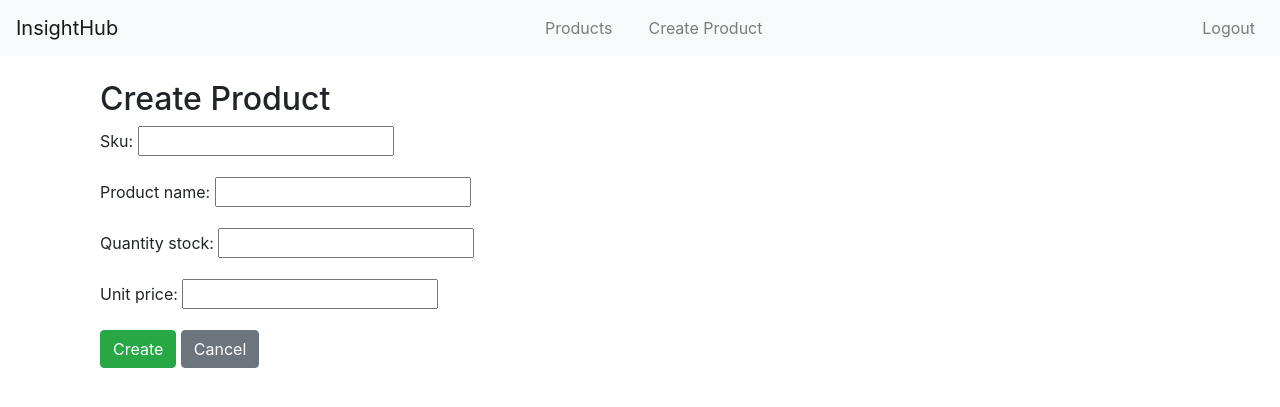
After one commit to Bjorth/InsightHub, a Django app: page /products/create/ in a window 1280 px wide. The commit adds this page. Shown: the top 407 px of the page. Run offline with Django 5.2, Linux system fonts and the light colour scheme; the visitor is signed in with stand-in values (Sample User, id 1); some libraries are stand-ins or nearby versions.

Commit message:
add html views

```diff
--- a/config/urls.py
+++ b/config/urls.py
@@ -17,12 +17,20 @@ Including another URLconf
 from django.contrib import admin
 from django.urls import path, include
 
-from reports.views import register_view, index_view, create_report
+from reports import views
 
 urlpatterns = [
     path('admin/', admin.site.urls),
-    path('', index_view, name='index'),
-    path('register/', register_view, name='register'),
+    path('', views.index_view, name='index'),
+    path('register/', views.register_view, name='register'),
     path('accounts/', include('django.contrib.auth.urls')),
-    path('create/', create_report, name='create_report')
+    path('create/', views.create_report, name='create_report'),
+    path('products/', views.product_view, name='product_view'),
+    path('products/create/', views.product_create, name='product_create'),
+    path('products/update/<pk>', views.product_update, name='product_update'),
+    path('products/delete/<pk>', views.product_delete, name='product_delete'),
+    path('product_reports', views.product_report_view, name='product_report_view'),
+    path('product_reports/create/', views.product_report_create, name='product_report_create'),
+    path('product_reports/udpate/<pk>', views.product_report_update, name='product_report_update'),
+    path('product_reports/delete/<pk>', views.product_report_delete, name='product_report_delete'),
 ]
--- a/reports/forms.py
+++ b/reports/forms.py
@@ -2,7 +2,7 @@ from django import forms
 from django.contrib.auth.models import User
 from django.contrib.auth.forms import UserCreationForm
 
-from .models import Report
+from .models import Report, ReportProduct, Product
 
 
 class RegisterForm(UserCreationForm):
@@ -23,3 +23,19 @@ class ReportForm(forms.ModelForm):
     def __init__(self, *args, **kwargs):
         super().__init__(*args, **kwargs)
         self.fields['user'].widget.attrs.update({'class': 'form-control'})
+
+class ProductForm(forms.ModelForm):
+    class Meta:
+        model = Product
+        fields = ['sku', 'product_name', 'quantity_stock', 'unit_price']
+
+    def clean_sku(self):
+        sku = self.cleaned_data['sku']
+        if not sku.startswith('0'):
+            sku = sku.zfill('7')
+        return sku
+
+class ProductReportForm(forms.ModelForm):
+    class Meta:
+        model = ReportProduct
+        fields = ['report', 'product', 'quantity_found']
--- a/reports/models.py
+++ b/reports/models.py
@@ -10,14 +10,19 @@ class Report(models.Model):
         return f'Report {self.id} by {self.user.username}'
 
 class Product(models.Model):
-    sku = models.IntegerField()
+    sku = models.CharField(max_length=7)
     product_name = models.CharField(max_length=255)
     quantity_stock = models.IntegerField()
     unit_price = models.DecimalField(max_digits=10, decimal_places=2)
     entry_date = models.DateTimeField(auto_now_add=True)
 
     def __str__(self):
-        return f'Product {self.product_name}'
+        return f'{self.sku} {self.product_name}'
+
+    def save(self, *args, **kwargs):
+        if not self.sku.startswith('0'):
+            self.sku = self.sku.zfill(7)
+        super(Product, self).save(*args, **kwargs)
 
 class ReportProduct(models.Model):
     report = models.ForeignKey(Report, on_delete=models.CASCADE)
--- a/reports/templates/base.html
+++ b/reports/templates/base.html
@@ -2,46 +2,63 @@
 <html lang="en">
 <head>
     <meta charset="UTF-8">
-    <meta name="viewport" content="width=device-width, initial-scale=1, shrink-to-fit=no">
-    <title>{% block title %}My Site{% endblock %}</title>
-    <!-- Bootstrap CSS -->
-    <link rel="stylesheet" href="https://stackpath.bootstrapcdn.com/bootstrap/4.5.0/css/bootstrap.min.css">
-    {% block extra_head %}{% endblock %}
+    <meta name="viewport" content="width=device-width, initial-scale=1.0">
+    <title>{% block title %}InsightHub{% endblock %}</title>
+    <link rel="stylesheet" href="https://stackpath.bootstrapcdn.com/bootstrap/4.5.2/css/bootstrap.min.css">
+    <style>
+        .navbar-nav .nav-item {
+            margin-left: 20px;
+        }
+        .form-inline .nav-link {
+            padding: 0;
+            margin-left: 20px;
+        }
+    </style>
 </head>
 <body>
 <nav class="navbar navbar-expand-lg navbar-light bg-light">
-    <a class="navbar-brand" href="#">My Site</a>
+    <a class="navbar-brand" href="{% url 'index' %}">InsightHub</a>
     <button class="navbar-toggler" type="button" data-toggle="collapse" data-target="#navbarNav" aria-controls="navbarNav" aria-expanded="false" aria-label="Toggle navigation">
         <span class="navbar-toggler-icon"></span>
     </button>
-    <div class="collapse navbar-collapse" id="navbarNav">
-        <ul class="navbar-nav ml-auto">
+    <div class="collapse navbar-collapse justify-content-center" id="navbarNav">
+        <ul class="navbar-nav">
             <li class="nav-item">
-                <a class="nav-link" href="{% url 'index' %}">Home</a>
-            </li>
-            <li class="nav-item">
-                <a class="nav-link" href="{% url 'register' %}">Register</a>
+                <a class="nav-link" href="{% url 'product_view' %}">Products</a>
             </li>
             {% if user.is_authenticated %}
             <li class="nav-item">
-                <form action="{% url 'logout' %}" method="post">
-                    {% csrf_token %}
-                    <button type="submit" class="btn btn-link nav-link">Logout</button>
-                </form>
+                <a class="nav-link" href="{% url 'product_create' %}">Create Product</a>
             </li>
-            {% else %}
-                <li>
-                    <a class="nav-link" href="{% url 'login' %}">Login</a>
-                </li>
             {% endif %}
-            <!-- Add other nav links as needed -->
         </ul>
+    </div>
+    <div class="navbar-nav ml-auto">
+        {% if user.is_authenticated %}
+        <li class="nav-item">
+            <form method="post" action="{% url 'logout' %}" class="form-inline">
+                {% csrf_token %}
+                <button type="submit" class="btn btn-link nav-link">Logout</button>
+            </form>
+        </li>
+        {% else %}
+        <li class="nav-item">
+            <a class="nav-link" href="{% url 'login' %}">Login</a>
+        </li>
+        <li class="nav-item">
+            <a class="nav-link" href="{% url 'register' %}">Register</a>
+        </li>
+        {% endif %}
     </div>
 </nav>
 
-<div class="container mt-4">
+<div class="container">
     {% block content %}
     {% endblock %}
 </div>
+
+<script src="https://code.jquery.com/jquery-3.5.1.slim.min.js"></script>
+<script src="https://cdn.jsdelivr.net/npm/@popperjs/core@2.5.3/dist/umd/popper.min.js"></script>
+<script src="https://stackpath.bootstrapcdn.com/bootstrap/4.5.2/js/bootstrap.min.js"></script>
 </body>
 </html>
--- /dev/null
+++ b/reports/templates/reports/product_form.html
@@ -0,0 +1,13 @@
+{% extends 'base.html' %}
+
+{% block content %}
+<div class="container mt-4">
+    <h2>{% if form.instance.pk %}Edit Product{% else %}Create Product{% endif %}</h2>
+    <form method="post">
+        {% csrf_token %}
+        {{ form.as_p }}
+        <button type="submit" class="btn btn-success">{% if form.instance.pk %}Update{% else %}Create{% endif %}</button>
+        <a href="{% url 'product_view' %}" class="btn btn-secondary">Cancel</a>
+    </form>
+</div>
+{% endblock %}
--- a/reports/views.py
+++ b/reports/views.py
@@ -1,9 +1,9 @@
-from django.shortcuts import render, redirect
+from django.shortcuts import render, redirect, get_object_or_404
 from django.contrib.auth import login, authenticate
 from django.contrib.auth.decorators import login_required
 
-from .forms import RegisterForm, ReportForm
-
+from .forms import RegisterForm, ReportForm, ProductForm, ProductReportForm
+from .models import Product, ReportProduct
 # Create your views here.
 
 def index_view(request):
@@ -37,3 +37,74 @@ def create_report(request):
         form = ReportForm()
 
     return render(request, 'reports/create_report.html', {'from': form})
+
+
+@login_required
+def product_view(request):
+    products = Product.objects.all()
+    return render(request, 'reports/product_view.html', {'products': products})
+
+@login_required
+def product_create(request):
+    if request.method == 'POST':
+        form = ProductForm(request.POST)
+        if form.is_valid():
+            form.save()
+            return redirect('product_view')
+    else:
+        form = ProductForm()
+    return render(request, 'reports/product_form.html', {'form': form})
+
+@login_required
+def product_update(request, pk):
+    product = get_object_or_404(Product, pk=pk)
+    if request.method == 'POST':
+        form = ProductForm(request.POST, instance=product)
+        if form.is_valid():
+            form.save()
+            return redirect('product_view')
+    else:
+        form = ProductForm(instance=product)
+    return render(request, 'reports/product_form.html', {'form': form})
+
+def product_delete(request, pk):
+    product = get_object_or_404(Product, pk=pk)
+    if request.method == 'POST':
+        product.delete()
+        return redirect('product_view')
+    return render(request, 'reports/product_delete_approve.html', {'product': product})
+
+@login_required
+def product_report_view(request):
+    reports = ReportProduct.objects.all()
+    return render(request, 'reports/product_report_view.html', {'reports': reports})
+
+@login_required
+def product_report_create(request):
+    if request.method == 'POST':
+        form = ProductReportForm(request.POST)
+        if form.is_valid():
+            form.save()
+            return redirect('product_report_view')
+    else:
+        form = ProductReportForm()
+    return render(request, 'reports/product_report_form.html', {'form': form})
+
+@login_required
+def product_report_update(request, pk):
+    report = get_object_or_404(ReportProduct, pk=pk)
+    if request.method == 'POST':
+        form = ProductReportForm(request.POST, instance=report)
+        if form.is_valid():
+            form.save()
+            return redirect('product_report_view')
+    else:
+        form = ProductReportForm(instance=report)
+    return render(request, 'reports/product_report_form.html', {'form': form})
+
+def product_report_delete(request, pk):
+    report = get_object_or_404(ReportProduct, pk=pk)
+    if request.method == 'POST':
+        report.delete()
+        return redirect('product_report_view')
+    return render(request, 'reports/product_report_delete_approve.html', {'report': report})
```
Also changed, not shown: reports/templates/reports/product_delete_approve.html (added, +13 -0 lines), reports/templates/reports/product_report_delete_approve.html (added, +13 -0 lines), reports/templates/reports/product_report_form.html (added, +13 -0 lines), reports/templates/reports/product_reprot_view.html (added, +38 -0 lines), reports/templates/reports/product_view.html (added, +34 -0 lines), reports/migrations/0002_alter_product_sku.py (added).
